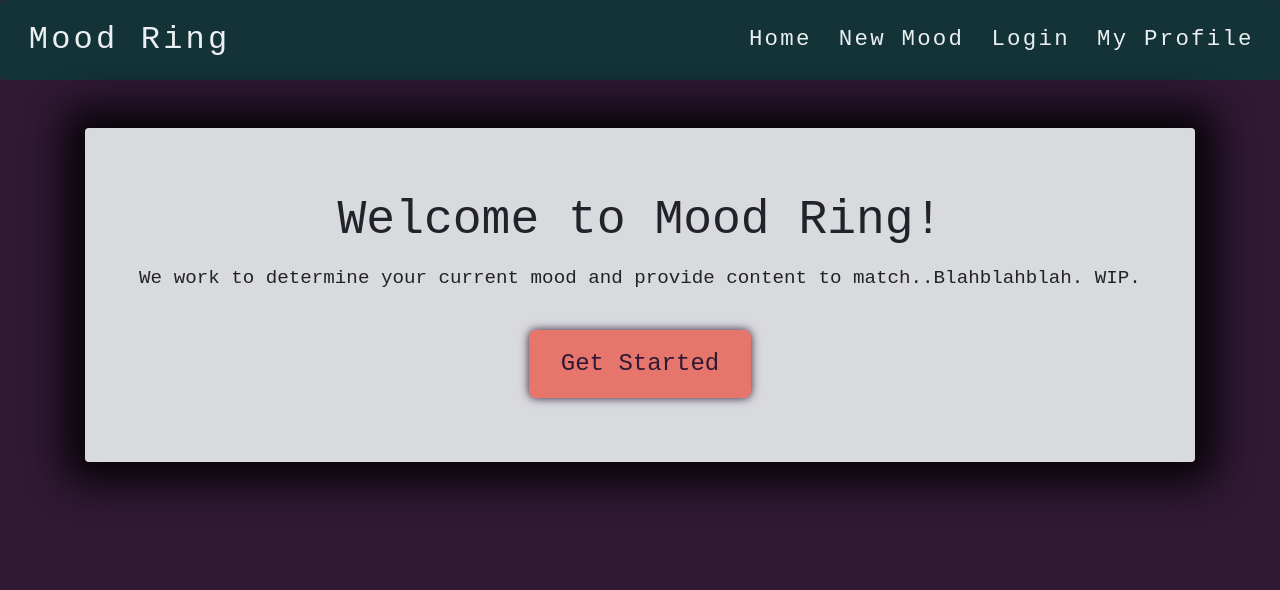
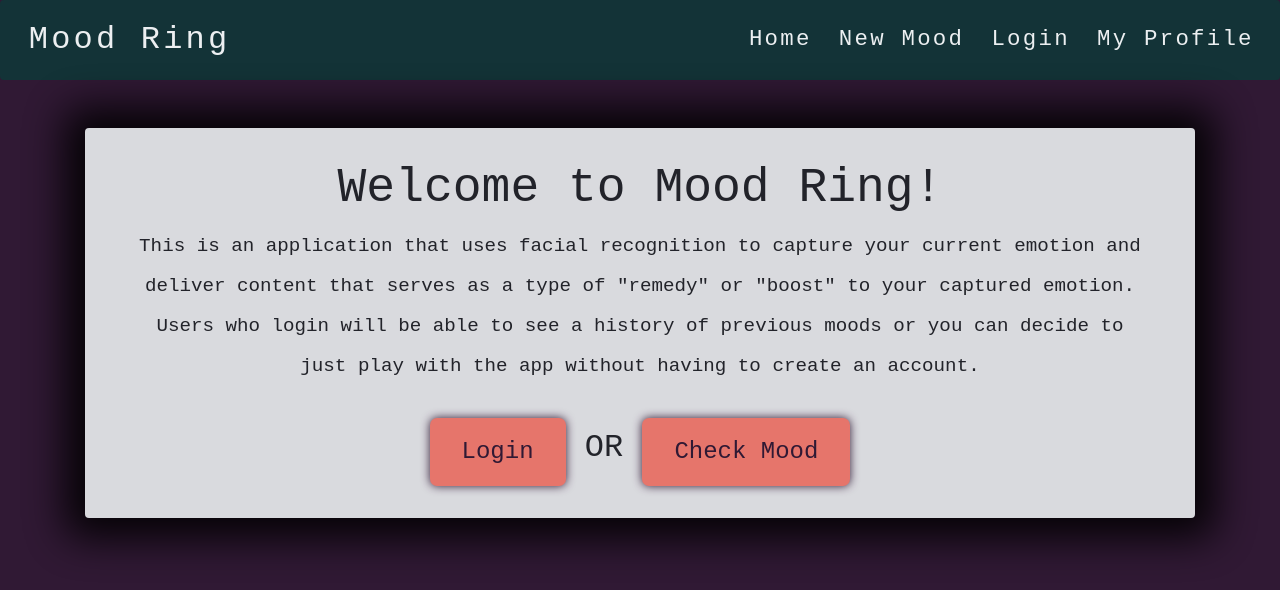
Before and after one commit to haywah27/mood-ring, a React (Create React App) app in the folder client/: page / in a window 1280 px wide. Shown: the top 590 px of the page. Built offline with nearby package versions, Linux system fonts and the light colour scheme.

Commit message:
home page body updates

```diff
--- a/client/src/pages/Home.css
+++ b/client/src/pages/Home.css
@@ -9,6 +9,7 @@
   opacity: 0.9;
   margin-top: 3rem;
   box-shadow: 0px 0px 40px 20px black;
+  padding: 2rem;
 }
 
 .title {
--- a/client/src/pages/Home.js
+++ b/client/src/pages/Home.js
@@ -10,12 +10,15 @@ function Home() {
           <Container>
             <h1 className="title">Welcome to Mood Ring!</h1>
             <h5 className="body">
-              We work to determine your current mood and provide content to
-              match..Blahblahblah. WIP.
+              This is an application that uses facial recognition to capture your current emotion and deliver content that serves as a type of "remedy" or "boost" to your captured emotion. Users who login will be able to see a history of previous moods or you can decide to just play with the app without having to create an account.
             </h5>
             <br />
+            <Button href="/login" className="getStartedButton" size="huge">
+              Login
+            </Button>
+            <span className="subtitle"> OR </span>
             <Button href="/new-mood" className="getStartedButton" size="huge">
-              Get Started
+              Check Mood
             </Button>
           </Container>
         </Jumbotron>
```
